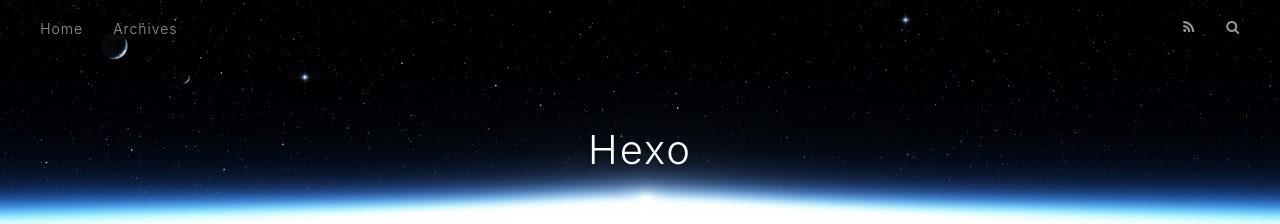
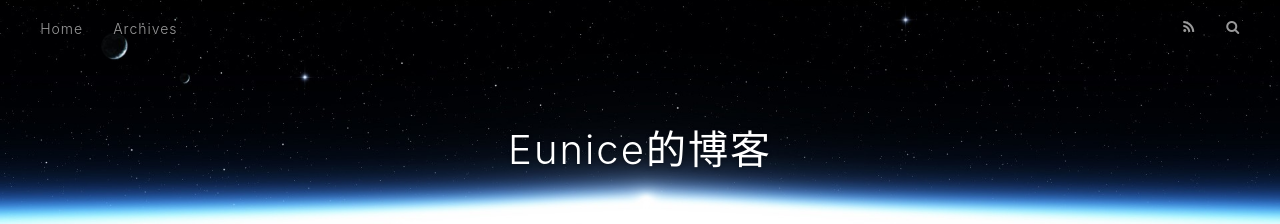
Before and after one commit to EuniceGithub/EuniceGithub.github.io, a plain HTML site: page index.html in a window 1280 px wide. Shown: the top 224 px of the page. Drawn offline with nearby package versions, Linux system fonts and the light colour scheme.

Commit message:
Site updated: 2020-10-11 01:24:25

```diff
--- a/index.html
+++ b/index.html
@@ -5,17 +5,17 @@
 
 
 
-  <title>Hexo</title>
+  <title>Eunice的博客</title>
   <meta name="viewport" content="width=device-width, initial-scale=1, maximum-scale=1">
   <meta property="og:type" content="website">
-<meta property="og:title" content="Hexo">
+<meta property="og:title" content="Eunice的博客">
 <meta property="og:url" content="http://example.com/index.html">
-<meta property="og:site_name" content="Hexo">
+<meta property="og:site_name" content="Eunice的博客">
 <meta property="og:locale" content="en_US">
 <meta property="article:author" content="John Doe">
 <meta name="twitter:card" content="summary">
 
-    <link rel="alternate" href="/atom.xml" title="Hexo" type="application/atom+xml">
+    <link rel="alternate" href="/atom.xml" title="Eunice的博客" type="application/atom+xml">
 
 
     <link rel="icon" href="/favicon.png">
@@ -36,7 +36,7 @@
   <div id="header-outer" class="outer">
     <div id="header-title" class="inner">
       <h1 id="logo-wrap">
-        <a href="/" id="logo">Hexo</a>
+        <a href="/" id="logo">Eunice的博客</a>
       </h1>
 
     </div>
```
Also changed, not shown: 2020/10/09/SAILOR-0/index.html (+4 -4 lines), 2020/10/09/hello-world/index.html (+4 -4 lines), archives/2020/10/index.html (+5 -5 lines), archives/2020/index.html (+5 -5 lines), archives/index.html (+5 -5 lines), tags/My-First-Blog/index.html (+5 -5 lines).
